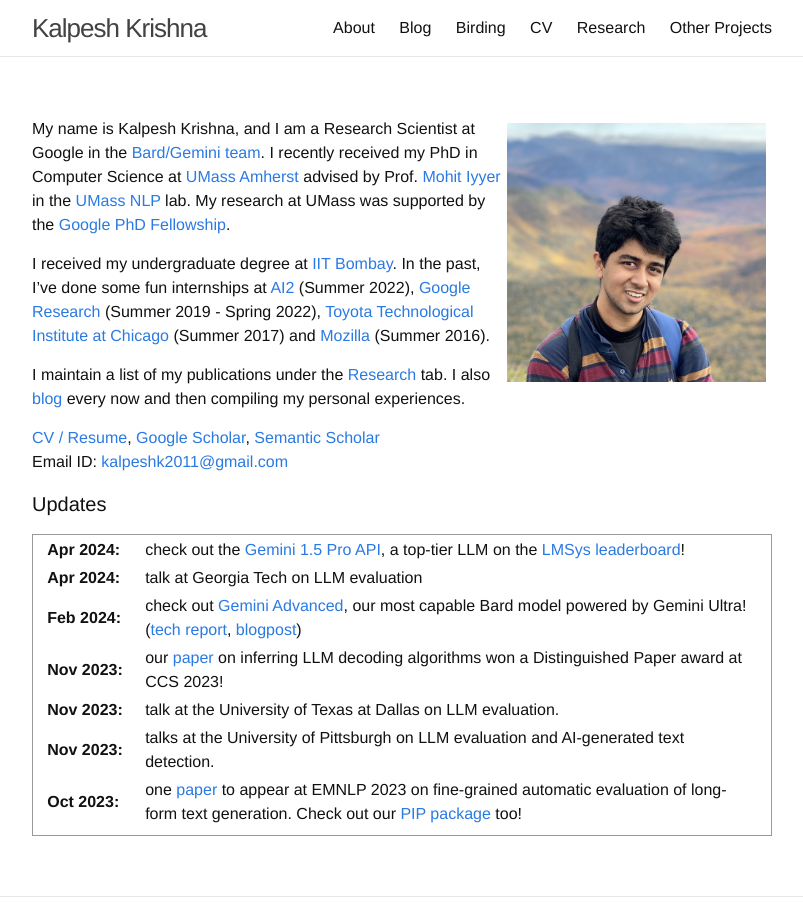
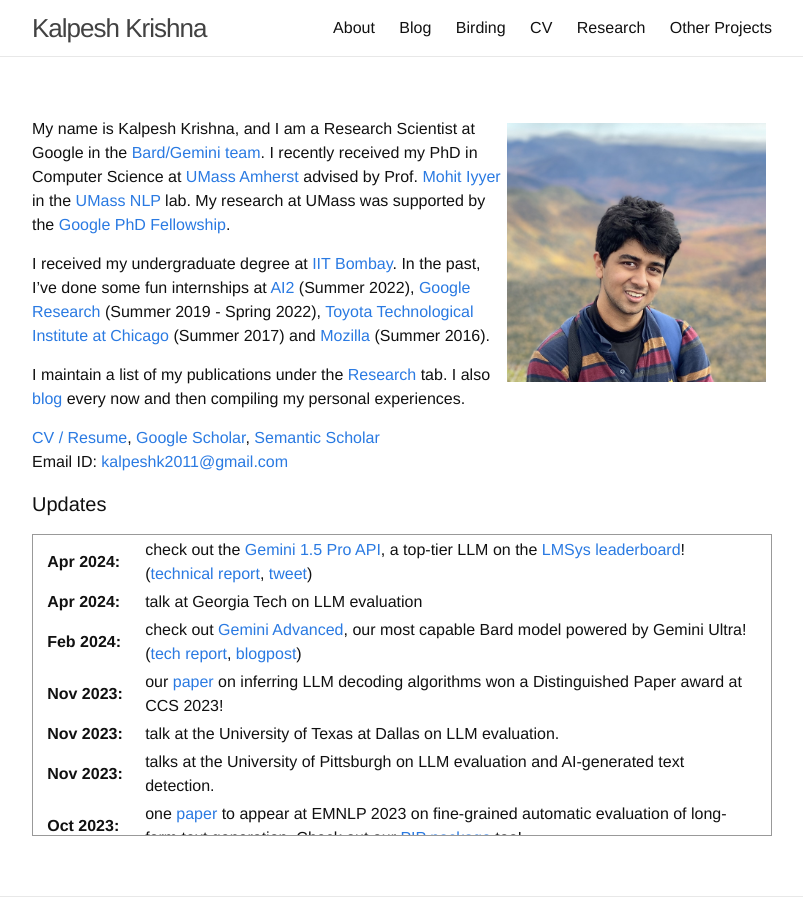
Before and after one commit to martiansideofthemoon/martiansideofthemoon.github.io, a Jekyll site: the page built from index.md, in a window 1280 px wide, cut to the strip 0-923 px from the top of the page. Shown: the whole strip, without its empty margins (238-1041 px from the left). Built offline with Jekyll 4.4.1, drawn with Linux system fonts in a browser that asks for light colours; comment, search, counter and statistics services are not loaded.

Commit message:
Update index.md

```diff
--- a/index.md
+++ b/index.md
@@ -20,7 +20,7 @@ Email ID: [kalpeshk2011@gmail.com](mailto:kalpeshk2011@gmail.com)
 <table>
 <col width="100px">
 <col width="650px">
-  <tr><td><b>Apr 2024:</b></td><td>check out the <a href="https://developers.googleblog.com/en/gemini-15-pro-now-available-in-180-countries-with-native-audio-understanding-system-instructions-json-mode-and-more/">Gemini 1.5 Pro API</a>, a top-tier LLM on the <a href="https://huggingface.co/spaces/lmsys/chatbot-arena-leaderboard">LMSys leaderboard</a>!</td></tr>
+  <tr><td><b>Apr 2024:</b></td><td>check out the <a href="https://developers.googleblog.com/en/gemini-15-pro-now-available-in-180-countries-with-native-audio-understanding-system-instructions-json-mode-and-more/">Gemini 1.5 Pro API</a>, a top-tier LLM on the <a href="https://huggingface.co/spaces/lmsys/chatbot-arena-leaderboard">LMSys leaderboard</a>! (<a href="https://x.com/JeffDean/status/1791518997973762322">technical report</a>, <a href="https://x.com/JeffDean/status/1791518997973762322">tweet</a>)</td></tr>
   <tr><td><b>Apr 2024:</b></td><td>talk at Georgia Tech on LLM evaluation</td></tr>
   <tr><td><b>Feb 2024:</b></td><td>check out <a href='https://gemini.google.com'>Gemini Advanced</a>, our most capable Bard model powered by Gemini Ultra! (<a href="https://storage.googleapis.com/deepmind-media/gemini/gemini_1_report.pdf">tech report</a>, <a href="https://blog.google/products/gemini/bard-gemini-advanced-app/">blogpost</a>)</td></tr>
   <tr><td><b>Nov 2023:</b></td><td>our <a href="https://arxiv.org/abs/2303.04729">paper</a> on inferring LLM decoding algorithms won a Distinguished Paper award at CCS 2023!</td></tr>
```
